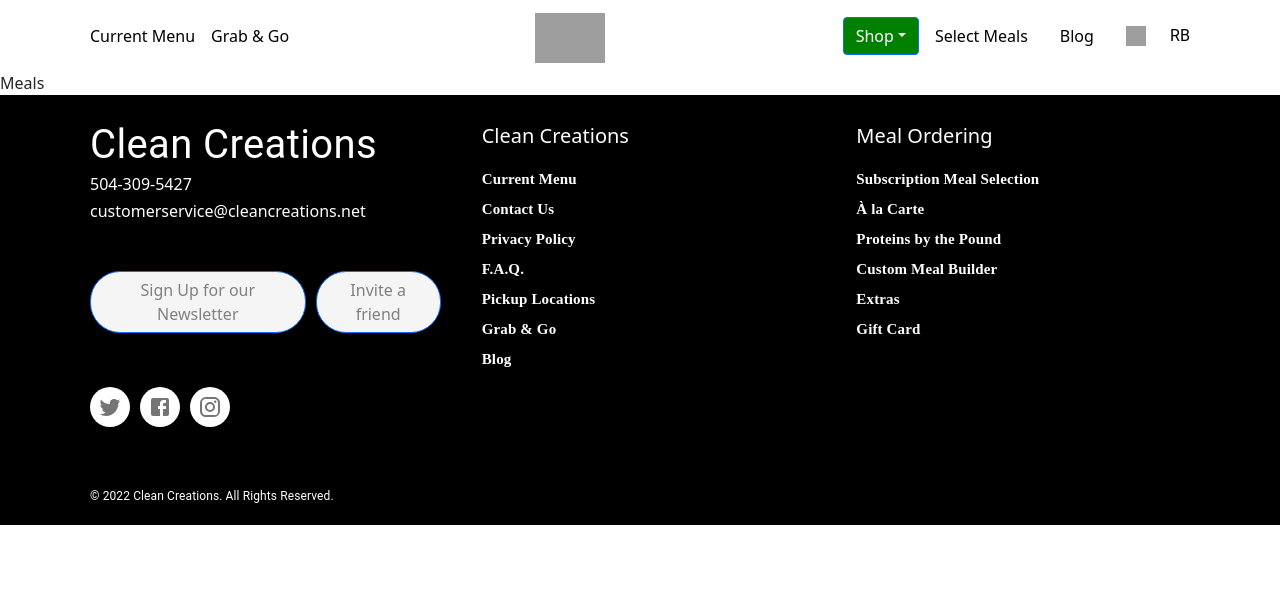
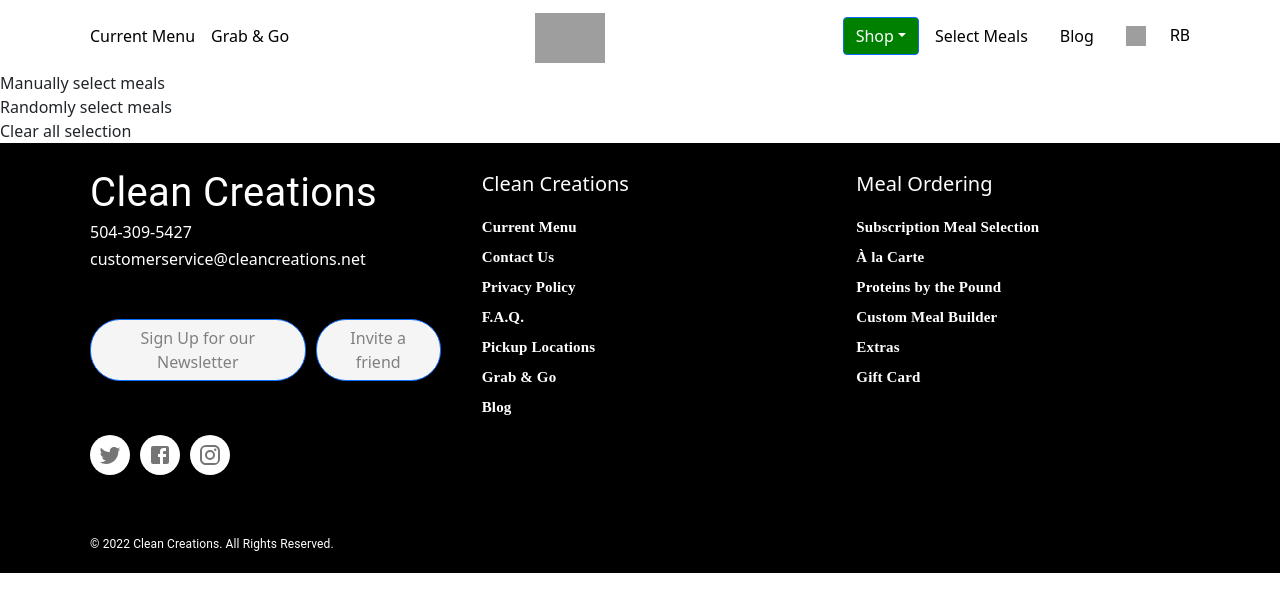
Before and after one commit to innzz/Clean-Creation, a Next.js app in the folder clean-creation/: page /meals in a window 1280 px wide. Shown: the top 612 px of the page. Built offline with nearby package versions, Linux system fonts and the light colour scheme; grey boxes are pictures that could not be loaded.

Commit message:
Meal Component Edited.

```diff
--- a/clean-creation/components/Meals/RandomMeal.jsx
+++ b/clean-creation/components/Meals/RandomMeal.jsx
@@ -0,0 +1,21 @@
+import React from "react";
+import style from "../../styles/component-styles/Meal-styles/RandomMeals.module.css";
+
+const RandomMeal = () => {
+  return (
+    <div className={style.container}>
+      <div className={style.left}>
+        <div className={style.option}>
+          <div>Manually select meals</div>
+          <div>Randomly select meals</div>
+          <div>Clear all selection</div>
+        </div>
+        <div className={style.selectMeal}></div>
+        <div className={style.addExtra}></div>
+      </div>
+      <div className={style.right}></div>
+    </div>
+  );
+};
+
+export default RandomMeal;
--- a/clean-creation/pages/meals.jsx
+++ b/clean-creation/pages/meals.jsx
@@ -1,7 +1,12 @@
 import React from "react";
+import RandomMeal from "../components/Meals/RandomMeal";
 
 const Meal = () => {
-  return <>Meals</>;
+  return (
+    <>
+      <RandomMeal />
+    </>
+  );
 };
 
 export default Meal;
```
Also changed, not shown: clean-creation/styles/component-styles/Meal-styles/RandomMeals.module.css (added).
